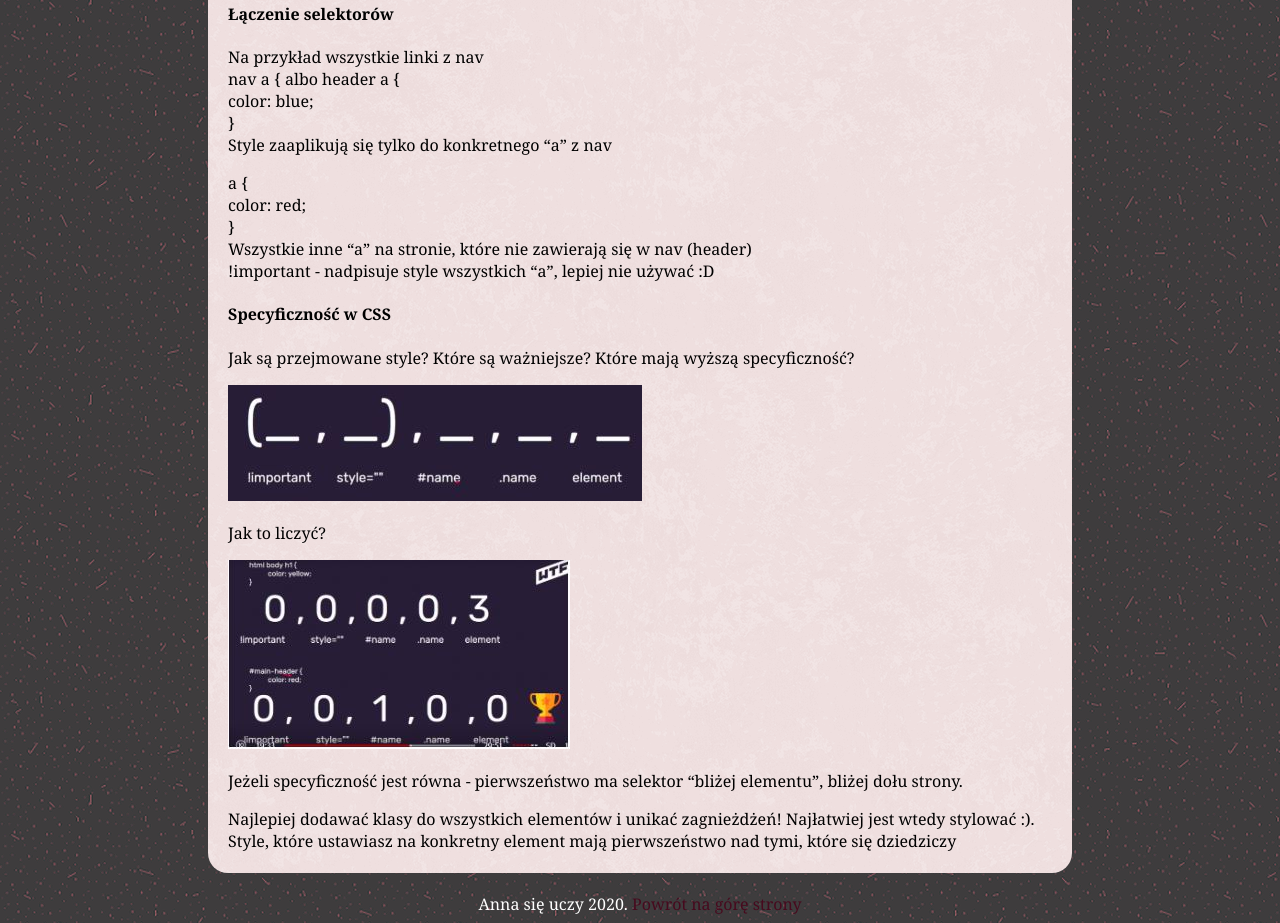
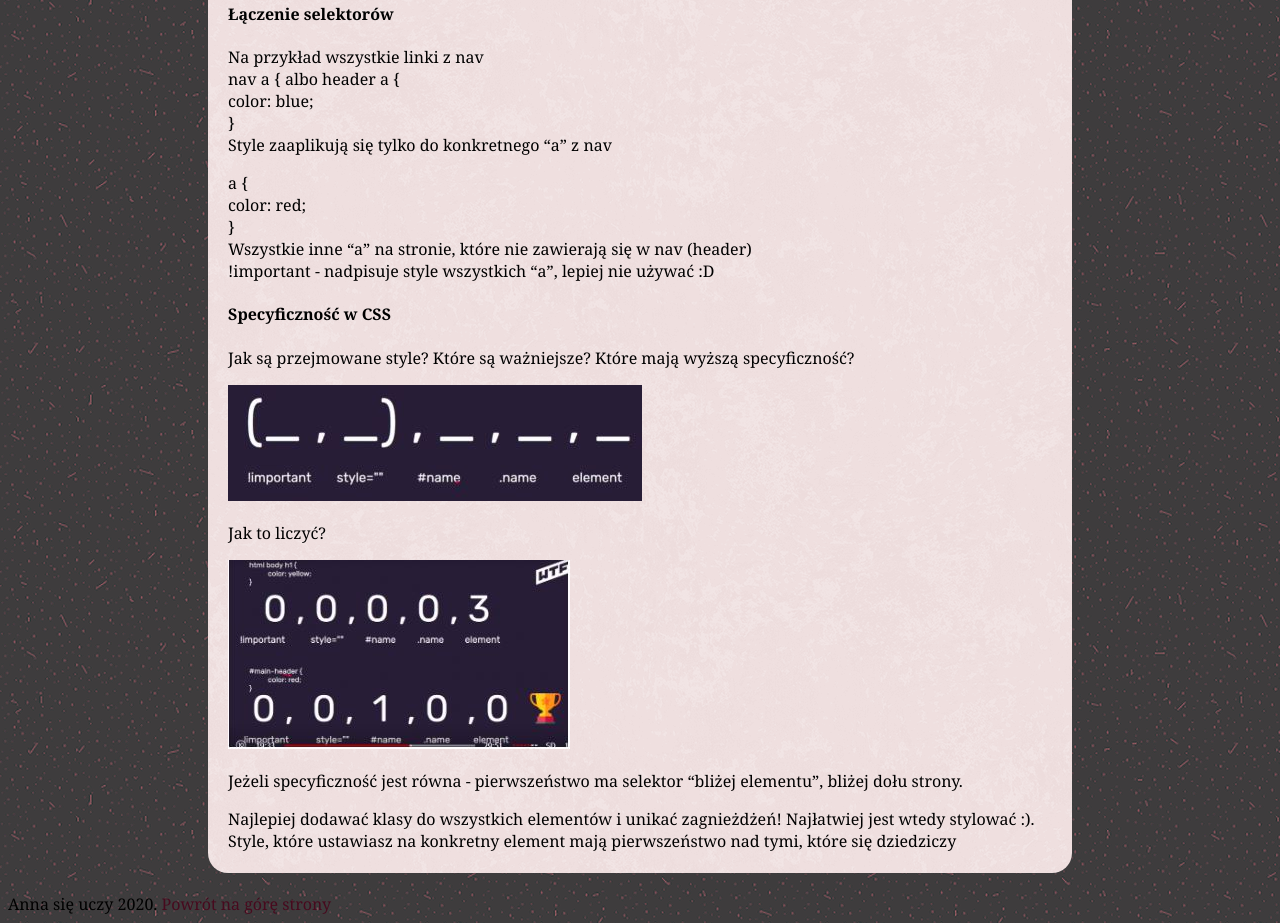
Before and after one commit to AnnaSmierzchala/homepage, a plain HTML site: page css.html in a window 1280 px wide. Shown: the part 1677-2600 px from the top of the page. Drawn offline with Linux system fonts and the light colour scheme.

Commit message:
heading and footer styles change

```diff
--- a/style.css
+++ b/style.css
@@ -78,8 +78,3 @@ a {
 a:hover {
     color: #ec5b8c;
 }
-
-footer {
-    text-align: center;
-    color: #ffffff;
-}
```
Also changed, not shown: index.html (+1 -1 lines).
